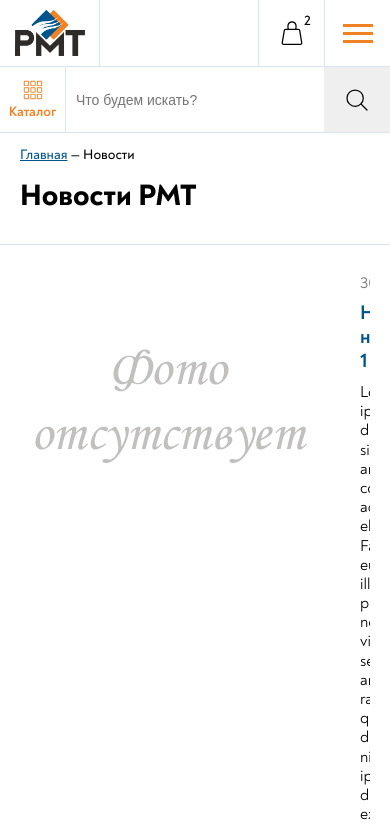
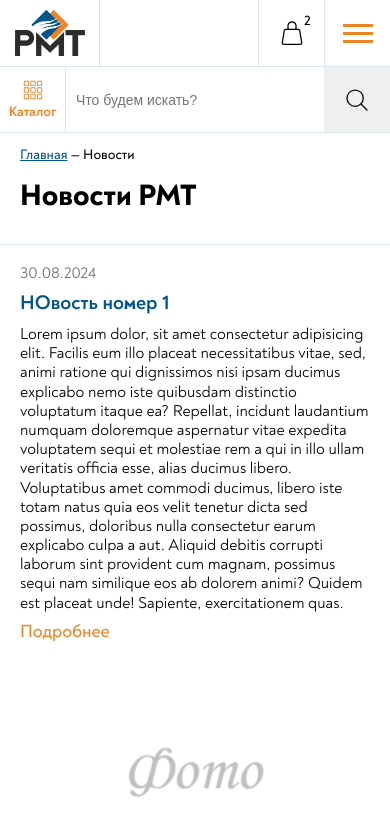
Before and after one commit to dss19/PMT, a React (Create React App) app: page /news in a window 390 px wide. Shown: the top 828 px of the page. Built offline with nearby package versions, Linux system fonts and the light colour scheme.

Commit message:
адаптив новостей и ошибка в крошках

```diff
--- a/src/components/Breadcrumbs/Breadcrumbs.tsx
+++ b/src/components/Breadcrumbs/Breadcrumbs.tsx
@@ -1,3 +1,102 @@
+// import React, { useEffect, useState } from 'react';
+// import './breadcrumbs.css';
+// import { Link, useLocation } from 'react-router-dom';
+
+// const breadcrumbMap: Record<string, string> = {
+//     '/': 'Главная',
+//     '/about': 'О компании',
+//     '/news': 'Новости',
+//     '/payment': 'Оплата и доставка',
+//     '/contacts': 'Контакты',
+//     '/catalog': 'Каталог'
+// };
+
+// interface Product {
+//     id: string;
+//     name: string;
+//     slug: string;
+//     price: number;
+//     sku: string;
+//     images: string[];
+//     description?: string;
+// }
+
+// interface Category {
+//     id: string;
+//     name: string;
+//     slug: string;
+//     products: Product[];
+// }
+
+// const BreadCrumbs: React.FC = () => {
+//     const location = useLocation();
+//     const [categories, setCategories] = useState<Category[]>([]);
+
+//     useEffect(() => {
+//         fetch('/data/categories.json')
+//             .then((response) => response.json())
+//             .then((data) => setCategories(data))
+//             .catch((error) => console.error('Ошибка загрузки данных:', error));
+//     }, []);
+
+//     const pathArray = location.pathname.split('/').filter(Boolean);
+
+//     const generateBreadcrumb = (pathArray: string[]) => {
+//         let path = '';
+//         return pathArray.map((part, index) => {
+//             path += `/${part}`;
+//             const isLast = index === pathArray.length - 1;
+
+//             // Проверка для статических страниц
+//             if (breadcrumbMap[`/${part}`]) {
+//                 return !isLast ? (
+//                     <React.Fragment key={index}>
+//                         <Link to={path}>{breadcrumbMap[`/${part}`]}</Link>&nbsp;—&nbsp;
+//                     </React.Fragment>
+//                 ) : (
+//                     breadcrumbMap[`/${part}`]
+//                 );
+//             }
+
+//             // Поиск для категорий и товаров
+//             const category = categories.find(cat => cat.slug === part);
+//             if (category) {
+//                 return !isLast ? (
+//                     <React.Fragment key={index}>
+//                         <Link className='breadcrumbs-link' to={path}>{category.name}</Link>&nbsp;—&nbsp;
+//                     </React.Fragment>
+//                 ) : (
+//                     category.name
+//                 );
+//             }
+
+//             // Поиск для товаров
+//             const product = categories
+//                 .flatMap(cat => (cat?.products || []))  // Проверка на существование `products`
+//                 .find(prod => prod?.slug === part);     // Проверка на существование `prod`
+
+//             const name = product ? product.name : decodeURIComponent(part);
+
+
+//             return !isLast ? (
+//                 <React.Fragment key={index}>
+//                     <Link className='breadcrumbs-link' to={path}>{name}</Link>&nbsp;—&nbsp;
+//                 </React.Fragment>
+//             ) : (
+//                 name
+//             );
+//         });
+//     };
+
+//     return (
+//         <div className="breadcrumbs">
+//             <Link className='breadcrumbs-link' to="/">Главная</Link>&nbsp;—&nbsp;{generateBreadcrumb(pathArray)}
+//         </div>
+//     );
+// };
+
+// export default BreadCrumbs;
+
 import React, { useEffect, useState } from 'react';
 import './breadcrumbs.css';
 import { Link, useLocation } from 'react-router-dom';
@@ -11,22 +110,41 @@ const breadcrumbMap: Record<string, string> = {
     '/catalog': 'Каталог'
 };
 
+interface Product {
+    id: string;
+    name: string;
+    slug: string;
+    price: number;
+    sku: string;
+    images: string[];
+    description?: string;
+}
+
 interface Category {
     id: string;
     name: string;
     slug: string;
+    products: Product[];
 }
 
 const BreadCrumbs: React.FC = () => {
     const location = useLocation();
     const [categories, setCategories] = useState<Category[]>([]);
+    const [loading, setLoading] = useState<boolean>(true);
+    const [error, setError] = useState<string | null>(null);
 
-    // Получение данных через fetch
     useEffect(() => {
         fetch('/data/categories.json')
             .then((response) => response.json())
-            .then((data) => setCategories(data))
-            .catch((error) => console.error('Ошибка загрузки данных:', error));
+            .then((data) => {
+                setCategories(data);
+                setLoading(false);
+            })
+            .catch((error) => {
+                console.error('Ошибка загрузки данных:', error);
+                setError('Не удалось загрузить данные');
+                setLoading(false);
+            });
     }, []);
 
     const pathArray = location.pathname.split('/').filter(Boolean);
@@ -38,19 +156,34 @@ const BreadCrumbs: React.FC = () => {
             const isLast = index === pathArray.length - 1;
 
             // Проверка для статических страниц
-            if (breadcrumbMap[`/${part}`]) {
+            if (breadcrumbMap[path]) {
                 return !isLast ? (
                     <React.Fragment key={index}>
-                        <Link to={path}>{breadcrumbMap[`/${part}`]}</Link>&nbsp;—&nbsp;
+                        <Link to={path}>{breadcrumbMap[path]}</Link>&nbsp;—&nbsp;
                     </React.Fragment>
                 ) : (
-                    breadcrumbMap[`/${part}`]
+                    breadcrumbMap[path]
                 );
             }
 
-            // Поиск для динамических страниц (категории и товары)
+            // Поиск для категорий
             const category = categories.find(cat => cat.slug === part);
-            const name = category ? category.name : decodeURIComponent(part); // Переводим slug на русское название
+            if (category) {
+                return !isLast ? (
+                    <React.Fragment key={index}>
+                        <Link className='breadcrumbs-link' to={path}>{category.name}</Link>&nbsp;—&nbsp;
+                    </React.Fragment>
+                ) : (
+                    category.name
+                );
+            }
+
+            // Поиск для товаров
+            const product = categories
+                .flatMap(cat => cat.products)
+                .find(prod => prod.slug === part);
+
+            const name = product ? product.name : decodeURIComponent(part);
 
             return !isLast ? (
                 <React.Fragment key={index}>
@@ -62,6 +195,9 @@ const BreadCrumbs: React.FC = () => {
         });
     };
 
+    if (loading) return <div>Загрузка...</div>;
+    if (error) return <div>{error}</div>;
+
     return (
         <div className="breadcrumbs">
             <Link className='breadcrumbs-link' to="/">Главная</Link>&nbsp;—&nbsp;{generateBreadcrumb(pathArray)}
--- a/src/pages/News/NewsItem/news-item.css
+++ b/src/pages/News/NewsItem/news-item.css
@@ -53,3 +53,37 @@
     margin-top: auto;
     cursor: pointer;
 }
+
+@media screen and (max-width: 992px) {
+    .news-item-img {
+        width: 200px;
+        max-width: 200px;
+        min-width: 200px;
+        margin-right: 20px;
+    }
+}
+
+@media screen and (max-width: 768px) {
+
+    .news-item {
+        padding: 20px 0;
+    }
+
+    .news-item-wrap {
+        flex-direction: column-reverse;
+    }
+
+    .news-item-info {
+        margin-bottom: 20px;
+    }
+    .news-item-img {
+        width: 100%;
+        max-width: none;
+        min-width: none;
+        margin-right: 0;
+    }
+
+    .news-item-img img {
+        width: 100%;
+    }
+}
```
